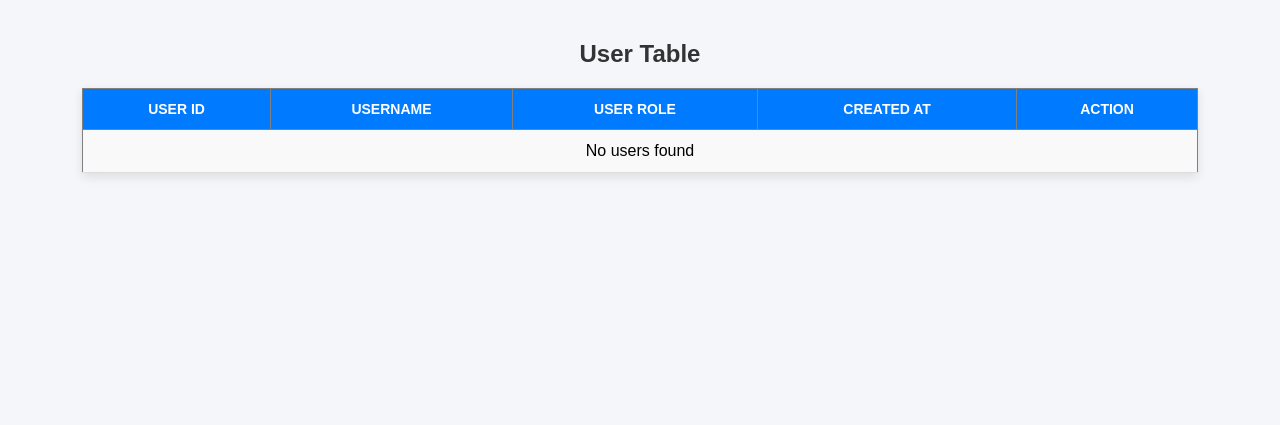
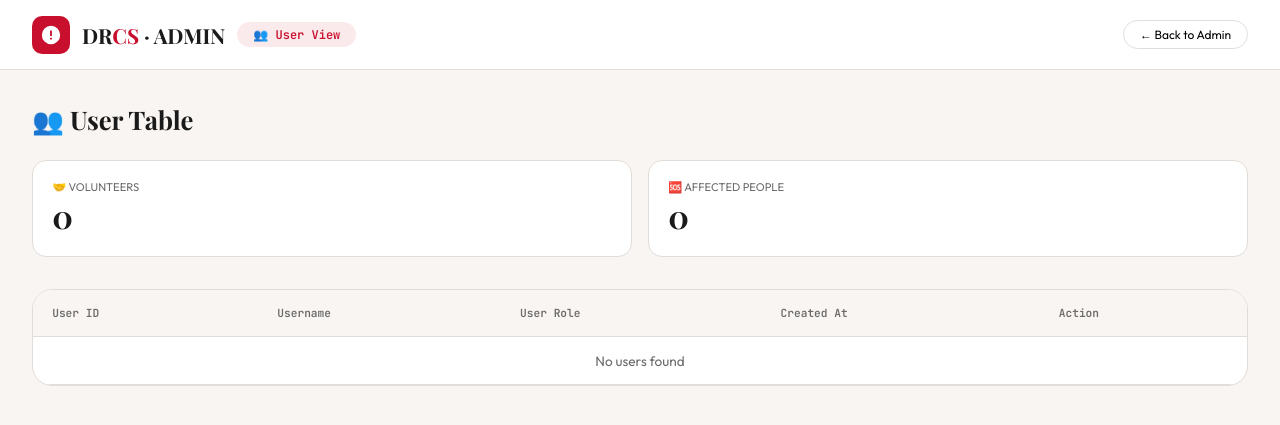
Before and after one commit to DulshaHemini/Disaster-Response-System, a PHP site: the page made by auth/Admin/user_view.php in a window 1280 px wide. Shown: the top 425 px of the page. Run offline with PHP 8.4, Linux system fonts and the light colour scheme; tables that the repository leaves empty or names only in its code hold one stand-in row (values such as "Sample post").

Commit message:
Modify the user view page

```diff
--- a/auth/Admin/user_view.php
+++ b/auth/Admin/user_view.php
@@ -1,121 +1,157 @@
 <?php
 require_once '../../config/config.php';
 
-// Handle delete request
-if (isset($_GET['delete_id'])) {
-    $delete_id = $_GET['delete_id'];
+$embedded  = defined('USER_VIEW_EMBEDDED');
+$dataOnly  = defined('USER_VIEW_DATA_ONLY');
 
-    $delete_sql = "DELETE FROM users WHERE user_id = ?";
-    $stmt = $conn->prepare($delete_sql);
+// Handle delete request (standalone mode only — embedded uses admin.php AJAX)
+if (!$embedded && isset($_GET['delete_id'])) {
+    $delete_id = intval($_GET['delete_id']);
+    $stmt = $conn->prepare("DELETE FROM users WHERE user_id = ?");
     $stmt->bind_param("i", $delete_id);
-
     if ($stmt->execute()) {
-        echo "<script>alert('User deleted successfully'); window.location.href='';</script>";
+        echo "<script>alert('User deleted successfully'); window.location.href='" . htmlspecialchars($_SERVER['PHP_SELF'], ENT_QUOTES) . "';</script>";
     } else {
         echo "Error deleting user";
     }
+    $stmt->close();
 }
 
-// Retrieve users
+// Retrieve users (volunteers + affected people only)
 $view_sql = "SELECT * FROM users WHERE user_role='affected_people' OR user_role='volunteer'";
-$result = $conn->query($view_sql);
+$result   = $conn->query($view_sql);
+
+// Build row array and compute counts in one pass
+$userRows = [];
+$volCount = 0;
+$affCount = 0;
+if ($result) {
+    while ($row = $result->fetch_assoc()) {
+        $userRows[] = $row;
+        if ($row['user_role'] === 'volunteer')           $volCount++;
+        elseif ($row['user_role'] === 'affected_people') $affCount++;
+    }
+}
+// If data-only mode, stop here — $userRows, $volCount, $affCount are ready
+if ($dataOnly) return;
+
 ?>
-
+<?php if (!$embedded): ?>
 <!DOCTYPE html>
 <html lang="en">
 <head>
     <meta charset="UTF-8">
     <meta name="viewport" content="width=device-width, initial-scale=1.0">
-    <title>All Users</title>
+    <title>All Users · DRCS Admin</title>
+    <link href="https://fonts.googleapis.com/css2?family=Playfair+Display:wght@700;900&family=Outfit:wght@300;400;500;600&family=JetBrains+Mono:wght@400;600&display=swap" rel="stylesheet"/>
+    <style>
+        * { margin: 0; padding: 0; box-sizing: border-box; }
 
-    <style>
-body {
-    font-family: Arial, sans-serif;
-    background-color: #f4f6f9;
-    margin: 0;
-    padding: 20px;
+        :root {
+            --white: #ffffff;
+            --off: #f8f5f2;
+            --surface: #f2ede8;
+            --red: #c8102e;
+            --red-dk: #9b0b21;
+            --red-lt: #fbeaec;
+            --red-m: #f5c0c7;
+            --amber: #d97706;
+            --green: #15803d;
+            --blue: #1d4ed8;
+            --slate: #475569;
+            --text: #1a1a1a;
+            --muted: #6b6b6b;
+            --border: #e2ddd8;
+            --font-hd: 'Playfair Display', serif;
+            --font-bd: 'Outfit', sans-serif;
+            --font-mn: 'JetBrains Mono', monospace;
+            --shadow: 0 4px 12px rgba(0,0,0,0.05);
+            --radius-lg: 20px;
+            --radius-md: 14px;
         }
 
-/* Title */
-h2 {
-    text-align: center;
-    color: #333;
+        body { background: var(--off); font-family: var(--font-bd); color: var(--text); overflow-x: hidden; }
+
+        .admin-nav {
+            background: rgba(255,255,255,0.96);
+            border-bottom: 1px solid var(--border);
+            padding: 0 2rem;
+            height: 70px;
+            display: flex;
+            align-items: center;
+            justify-content: space-between;
+            position: sticky;
+            top: 0;
+            z-index: 100;
+            backdrop-filter: blur(12px);
         }
+        .nav-brand { display: flex; align-items: center; gap: 0.75rem; }
+        .logo-icon { width: 38px; height: 38px; background: var(--red); border-radius: 10px; display: flex; align-items: center; justify-content: center; }
+        .logo-icon svg { width: 22px; fill: #fff; }
+        .brand-text { font-family: var(--font-hd); font-size: 1.3rem; }
+        .brand-text em { color: var(--red); font-style: normal; }
+        .admin-badge { background: var(--red-lt); padding: 0.3rem 1rem; border-radius: 40px; font-size: 0.75rem; font-weight: 600; color: var(--red); font-family: var(--font-mn); }
+        .back-btn { background: transparent; border: 1.5px solid var(--border); padding: 0.4rem 1rem; border-radius: 40px; cursor: pointer; font-size: 0.75rem; font-family: var(--font-bd); }
+        .back-btn:hover { background: var(--surface); }
 
-/* Table styling */
-table {
-    width: 90%;
-    margin: 20px auto;
-    border-collapse: collapse;
-    background: #fff;
-    box-shadow: 0 4px 10px rgba(0,0,0,0.1);
-}
+        .admin-container { max-width: 1400px; margin: 0 auto; padding: 2rem; }
 
-/* Table header */
-th {
-    background-color: #007bff;
-    color: white;
-    padding: 12px;
-    text-transform: uppercase;
-    font-size: 14px;
-}
+        .section-header { display: flex; justify-content: space-between; align-items: center; flex-wrap: wrap; margin-bottom: 1.5rem; }
+        .section-header h2 { font-family: var(--font-hd); font-size: 1.6rem; }
 
-/* Table rows */
-td {
-    padding: 12px;
-    text-align: center;
-    border-bottom: 1px solid #ddd;
-}
+        .stats-grid { display: grid; grid-template-columns: repeat(2,1fr); gap: 1rem; margin-bottom: 2rem; }
+        .stat-card { background: var(--white); border: 1px solid var(--border); border-radius: var(--radius-md); padding: 1.2rem; }
+        .stat-card .label { font-size: 0.7rem; text-transform: uppercase; color: var(--muted); }
+        .stat-card .value { font-family: var(--font-hd); font-size: 2rem; }
 
-/* Zebra striping */
-tr:nth-child(even) {
-    background-color: #f9f9f9;
-}
+        .table-wrapper { background: var(--white); border: 1px solid var(--border); border-radius: var(--radius-lg); overflow-x: auto; }
+        table { width: 100%; border-collapse: collapse; font-size: 0.85rem; }
+        th { text-align: left; padding: 1rem 1.2rem; background: var(--off); font-family: var(--font-mn); font-size: 0.7rem; color: var(--muted); border-bottom: 1px solid var(--border); }
+        td { padding: 0.9rem 1.2rem; border-bottom: 1px solid var(--border); vertical-align: middle; }
 
-/* Hover effect */
-tr:hover {
-    background-color: #f1f1f1;
-}
+        .badge { display: inline-block; padding: 0.2rem 0.7rem; border-radius: 30px; font-size: 0.7rem; font-weight: 600; }
+        .badge-volunteer { background: #e8eef5; color: #1e3a5f; }
+        .badge-affected  { background: #f1f0f0; color: #4b5563; }
 
-/* Remove button */
-button.removeBtn {
-    background-color: #dc3545;
-    color: white;
-    border: none;
-    padding: 8px 14px;
-    cursor: pointer;
-    border-radius: 5px;
-    transition: 0.3s;
-}
+        .action-btn { background: transparent; border: 1px solid var(--border); border-radius: 30px; padding: 0.3rem 0.8rem; cursor: pointer; font-size: 0.7rem; transition: 0.2s; font-family: var(--font-bd); }
+        .action-btn:hover { background: var(--red); color: white; border-color: var(--red); }
 
-/* Button hover */
-button.removeBtn:hover {
-    background-color: #c82333;
-}
-
-/* Responsive */
-@media (max-width: 768px) {
-    table {
-        width: 100%;
-    }
-
-    th, td {
-        font-size: 12px;
-        padding: 8px;
-    }
-
-    button.removeBtn {
-        padding: 6px 10px;
-    }
+        @media (max-width: 800px) {
+            .admin-nav { flex-wrap: wrap; height: auto; padding: 0.8rem; gap: 0.8rem; }
+            .stats-grid { grid-template-columns: 1fr; }
         }
     </style>
-
 </head>
 <body>
 
-<h2>User Table</h2>
+<div class="admin-nav">
+    <div class="nav-brand">
+        <div class="logo-icon"><svg viewBox="0 0 24 24"><path d="M12 2a10 10 0 1 0 10 10A10 10 0 0 0 12 2zm1 15h-2v-2h2zm0-4h-2V7h2z"/></svg></div>
+        <span class="brand-text">DR<em>CS</em> · ADMIN</span>
+        <span class="admin-badge">👥 User View</span>
+    </div>
+    <button class="back-btn" onclick="window.location.href='admin.php'">← Back to Admin</button>
+</div>
 
-<table border="1" cellpadding="10">
+<div class="admin-container">
+    <div class="section-header">
+        <h2>👥 User Table</h2>
+    </div>
+
+    <div class="stats-grid">
+        <div class="stat-card">
+            <div class="label">🤝 Volunteers</div>
+            <div class="value"><?php echo $volCount; ?></div>
+        </div>
+        <div class="stat-card">
+            <div class="label">🆘 Affected People</div>
+            <div class="value"><?php echo $affCount; ?></div>
+        </div>
+    </div>
+
+    <div class="table-wrapper">
+        <table>
+            <thead>
                 <tr>
                     <th>User ID</th>
                     <th>Username</th>
@@ -123,39 +159,53 @@ button.removeBtn:hover {
                     <th>Created At</th>
                     <th>Action</th>
                 </tr>
+            </thead>
+            <tbody>
+<?php endif; ?>
 
-<?php
-if ($result->num_rows > 0) {
-    while ($row = $result->fetch_assoc()) {
+<?php foreach ($userRows as $row):
+    $uid        = (int) $row['user_id'];
+    $username   = htmlspecialchars($row['username'],   ENT_QUOTES);
+    $role       = htmlspecialchars($row['user_role'],  ENT_QUOTES);
+    $createdAt  = htmlspecialchars($row['created_at'], ENT_QUOTES);
+    $badgeClass = $row['user_role'] === 'volunteer' ? 'badge-volunteer' : 'badge-affected';
 ?>
-    <tr>
-        <td><?php echo $row['user_id']; ?></td>
-        <td><?php echo $row['username']; ?></td>
-        <td><?php echo $row['user_role']; ?></td>
-        <td><?php echo $row['created_at']; ?></td>
+                <tr id="user-row-<?php echo $uid; ?>">
+                    <td><?php echo $uid; ?></td>
+                    <td><?php echo $username; ?></td>
+                    <td><span class="badge <?php echo $badgeClass; ?>"><?php echo $role; ?></span></td>
+                    <td><?php echo $createdAt; ?></td>
                     <td>
-            <button class="removeBtn" data-id="<?php echo $row['user_id']; ?>">
+                        <?php if ($embedded): ?>
+                            <button class="action-btn"
+                                onclick="deleteUser(<?php echo $uid; ?>, '<?php echo $username; ?>')">
                                 Remove
                             </button>
+                        <?php else: ?>
+                            <button class="action-btn" data-id="<?php echo $uid; ?>">
+                                Remove
+                            </button>
+                        <?php endif; ?>
                     </td>
                 </tr>
-<?php
-    }
-} else {
-    echo "<tr><td colspan='5'>No users found</td></tr>";
-}
-?>
+<?php endforeach; ?>
 
+<?php if (empty($userRows)): ?>
+    <tr><td colspan="5" style="text-align:center; color:var(--muted);">No users found</td></tr>
+<?php endif; ?>
+
+<?php if (!$embedded): ?>
+            </tbody>
         </table>
+    </div>
+</div>
 
 <script>
-// Attach click event to all remove buttons
-document.querySelectorAll(".removeBtn").forEach(button => {
-    button.addEventListener("click", function() {
-        let userId = this.getAttribute("data-id");
-
-        if (confirm("Do you want to remove this user?")) {
-            window.location.href = "?delete_id=" + userId;
+document.querySelectorAll('.action-btn[data-id]').forEach(button => {
+    button.addEventListener('click', function () {
+        const userId = this.getAttribute('data-id');
+        if (confirm('Do you want to remove this user?')) {
+            window.location.href = '?delete_id=' + encodeURIComponent(userId);
         }
     });
 });
@@ -163,3 +213,4 @@ document.querySelectorAll(".removeBtn").forEach(button => {
 
 </body>
 </html>
+<?php endif; ?>
```
Lines whose indentation alone changed are shown as unchanged.
